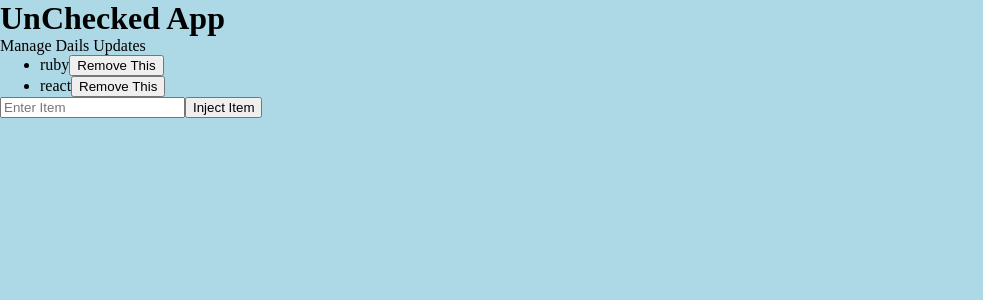
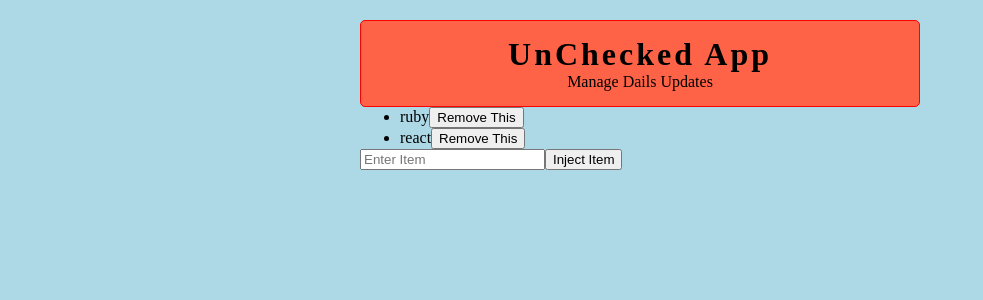
Before and after one commit to yugeshpalvai21/reactflow, a React app: page / in a window 1280 px wide. Shown: the top 300 px of the page, without its empty margins (0-983 px from the left). Built offline with nearby package versions, Linux system fonts and the light colour scheme.

Commit message:
UnChecked App - adds styling for Header component

```diff
--- a/src/app.jsx
+++ b/src/app.jsx
@@ -5,7 +5,7 @@ import './styles/main.scss';
 const domElement = document.getElementById('main');
 
 const Header = (props) => (
-    <div>
+    <div className="header">
         <h1>UnChecked App</h1>
         <p>Manage Dails Updates</p>
     </div>
@@ -84,7 +84,7 @@ class UnChecked extends React.Component {
 
     render() {
         return (
-            <div>
+            <div className="container">
                 <Header />
                 <Items items={this.state.items} deleteItem={this.deleteItem}/>
                 <ItemForm setItem={this.setItem} />
--- a/src/styles/main.scss
+++ b/src/styles/main.scss
@@ -1,3 +1,18 @@
 @import "./base/base";
 
-@import "./couter_app_styling"
+.container {
+    width: 70vh;
+    margin: auto;
+    margin-top: 20px;
+}
+
+.header {
+    border: 1px solid red;
+    text-align: center;
+    padding: 15px;
+    border-radius: 5px;
+    background-color: tomato;
+    h1 {
+        letter-spacing: 3px;
+    }
+}
```
